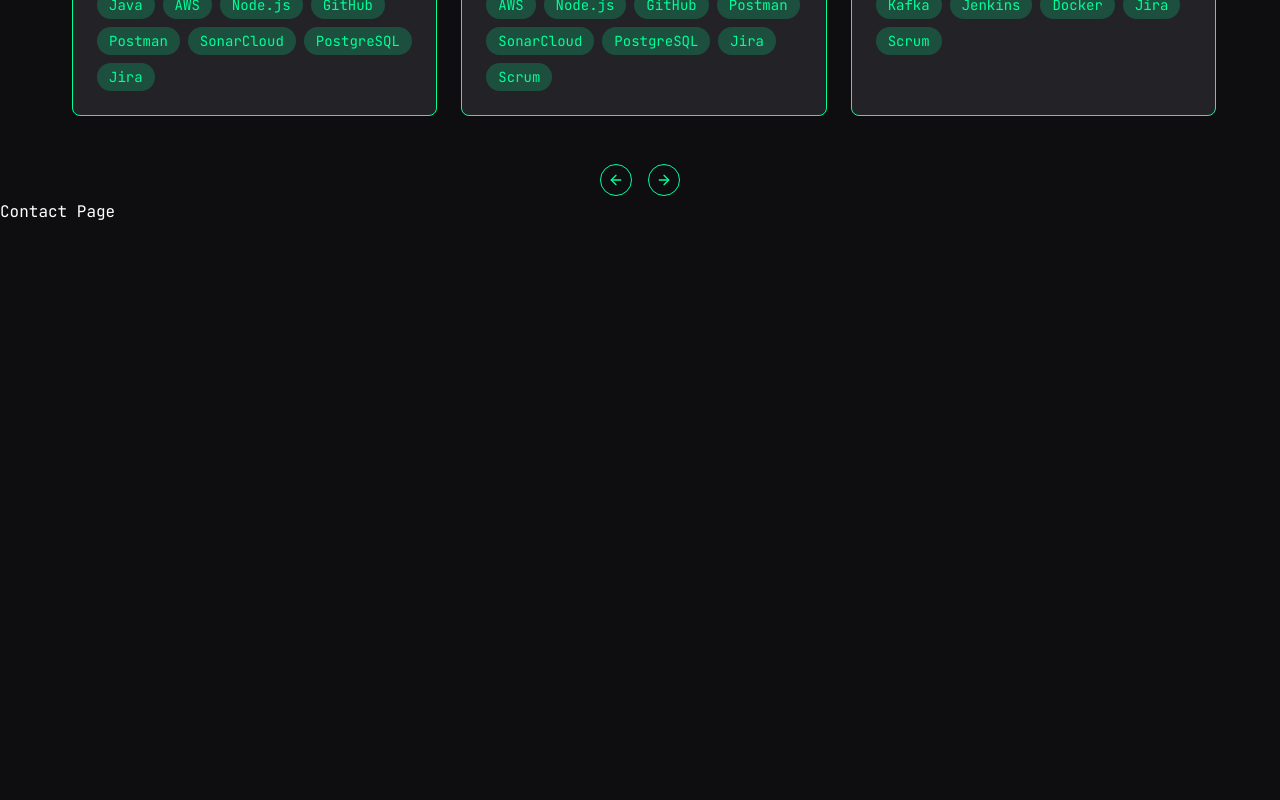
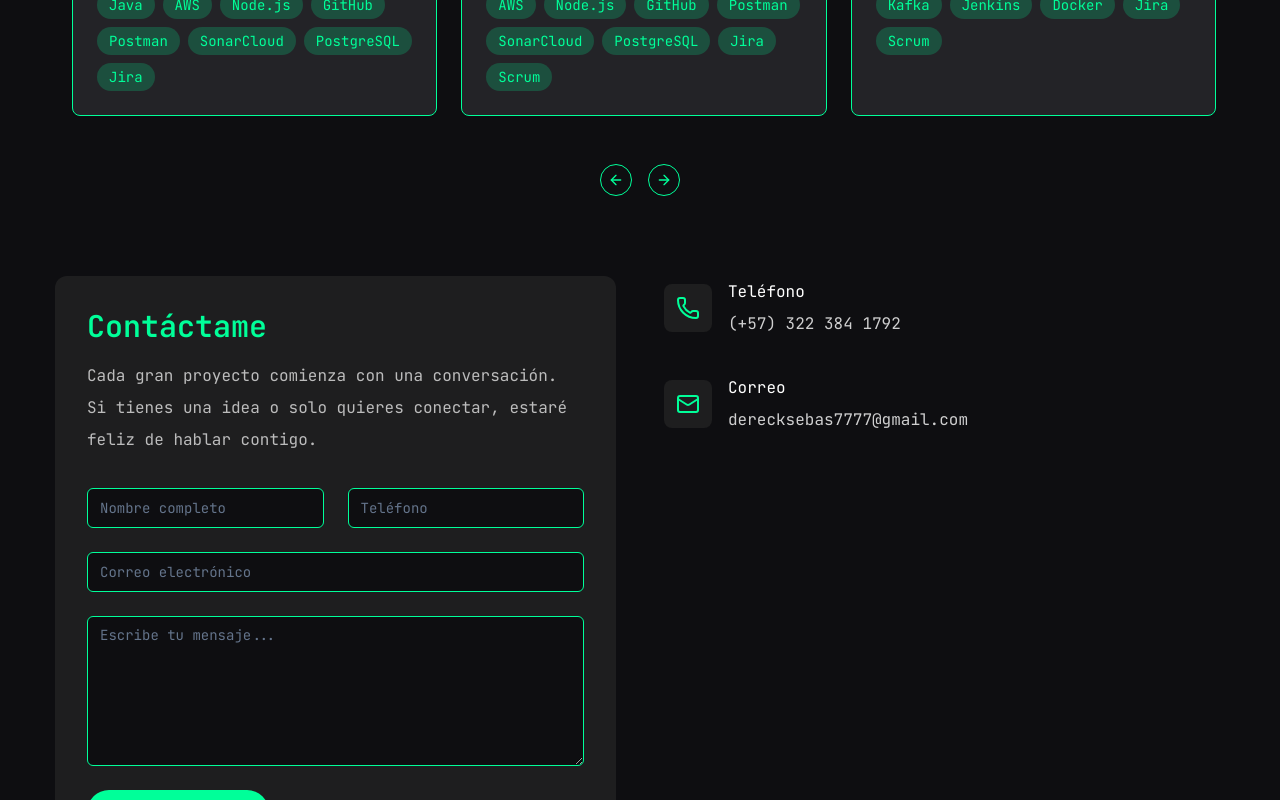
Before and after one commit to DerkDevil/portfolio, a Next.js app: page / in a window 1280 px wide. Shown: the part 2000-2800 px from the top of the page. Before the commit the page ends 2228 px from the top, so only its background shows below. Built offline with nearby package versions, Linux system fonts and the light colour scheme.

Commit message:
Add select component and add contact section

```diff
--- a/app/page.js
+++ b/app/page.js
@@ -2,8 +2,8 @@
 import { useContext } from 'react';
 import { ScrollContext } from '../components/ScrollManager';
 import ContactSection from "../components/sections/ContactSection";
-import WorkSection from "../components/sections/WorkComponent"
-import SkillsSection from "../components/sections/SkillsComponent";
+import WorkSection from "../components/sections/WorkSection"
+import SkillsSection from "../components/sections/SkillsSection";
 import HomeSection from "../components/sections/HomeSection";
 
 const Home = () => {
--- a/components/sections/ContactSection.jsx
+++ b/components/sections/ContactSection.jsx
@@ -1,7 +1,115 @@
+"use client";
+
+import { useRef, useState } from "react";
+import emailjs from "@emailjs/browser";
+import { Mail, Phone } from "lucide-react";
+import { Input } from "@/components/ui/input";
+import { Textarea } from "@/components/ui/textarea";
+import { Button } from "@/components/ui/button";
+
 const ContactSection = () => {
+  const formRef = useRef(null);
+  const [status, setStatus] = useState("");
+
+  const sendEmail = (e) => {
+    e.preventDefault();
+    setStatus("Enviando...");
+
+    const timeInput = formRef.current.querySelector("input[name='time']");
+    if (timeInput) {
+      timeInput.value = new Date().toLocaleString();
+    }
+
+    emailjs
+      .sendForm(
+        "service_3jo7let",
+        "template_dqu6055",
+        formRef.current,
+        "9mRqa_a37dbSJ7wGT"
+      )
+      .then(
+        () => {
+          setStatus("¡Mensaje enviado con éxito!");
+          e.target.reset();
+        },
+        () => {
+          setStatus("Hubo un error. Inténtalo nuevamente.");
+        }
+      );
+  };
+
   return (
-    <div>Contact Page</div>
-  )
-}
+    <section className="min-h-screen py-20 px-4 xl:px-0 bg-background text-white">
+      <div className="container mx-auto grid xl:grid-cols-2 gap-12">
+        <div className="bg-[#1e1e1f] p-8 rounded-xl">
+          <h2 className="text-accent text-3xl font-semibold mb-4">Contáctame</h2>
+          <p className="text-white/70 mb-8">
+            Cada gran proyecto comienza con una conversación. Si tienes una idea o solo quieres conectar, estaré feliz de hablar contigo.
+          </p>
 
-export default ContactSection
+          <form ref={formRef} onSubmit={sendEmail} className="space-y-6">
+            <div className="grid grid-cols-1 md:grid-cols-2 gap-6">
+              <Input
+                className="bg-primary text-white border-accent focus:outline-none focus:ring-0 autofill:bg-primary autofill:text-white"
+                name="name"
+                placeholder="Nombre completo"
+                required
+              />
+              <Input
+                className="bg-primary text-white border-accent focus:outline-none focus:ring-0 autofill:bg-primary autofill:text-white"
+                name="phone"
+                placeholder="Teléfono"
+              />
+              <Input
+                className="bg-primary text-white md:col-span-2 border-accent focus:outline-none focus:ring-0 autofill:bg-primary autofill:text-white"
+                name="email"
+                type="email"
+                placeholder="Correo electrónico"
+                required
+              />
+            </div>
+
+            <Textarea
+              name="message"
+              placeholder="Escribe tu mensaje..."
+              className="min-h-[150px] bg-primary text-white border-accent"
+              required
+            />
+
+            {/* Campo oculto para enviar la hora */}
+            <input type="hidden" name="time" />
+
+            <Button type="submit" className="bg-accent text-black hover:bg-accent/80">
+              Enviar mensaje
+            </Button>
+
+            {status && <p className="text-white/70 text-sm pt-2">{status}</p>}
+          </form>
+        </div>
+
+        <div className="flex flex-col gap-8 text-white/80">
+          <div className="flex items-center gap-4">
+            <div className="p-3 bg-[#1e1e1f] rounded-lg">
+              <Phone className="text-accent" />
+            </div>
+            <div>
+              <p className="text-white">Teléfono</p>
+              <p>(+57) 322 384 1792</p>
+            </div>
+          </div>
+          <div className="flex items-center gap-4">
+            <div className="p-3 bg-[#1e1e1f] rounded-lg">
+              <Mail className="text-accent" />
+            </div>
+            <div>
+              <p className="text-white">Correo</p>
+              <p>derecksebas7777@gmail.com</p>
+            </div>
+          </div>
+        </div>
+      </div>
+    </section>
+  );
+};
+
+export default ContactSection;
--- a/components/sections/SkillsComponent.jsx
+++ b/components/sections/SkillsSection.jsx
@@ -1,14 +1,13 @@
 "use client";
 
 import { useState, useEffect } from "react";
-import { motion } from "framer-motion";
 import { useInView } from "react-intersection-observer";
 import { skillsSections } from "@/app/data/skillsData";
 import SkillTabContent from "@/components/SkillTabContent";
 import { Tabs, TabsContent, TabsList, TabsTrigger } from "@/components/ui/tabs";
 import { Accordion, AccordionContent, AccordionItem, AccordionTrigger } from "@/components/ui/accordion";
 
-const SkillsComponent = () => {
+const SkillsSection = () => {
   const [isMobile, setIsMobile] = useState(false);
   const { ref, inView } = useInView({ triggerOnce: true });
 
@@ -77,4 +76,4 @@
   );
 };
 
-export default SkillsComponent;
+export default SkillsSection;
--- a/components/sections/WorkComponent.jsx
+++ b/components/sections/WorkSection.jsx
@@ -70,7 +70,7 @@
 ];
 
 
-const WorkComponent = () => {
+const WorkSection = () => {
   return (
     <section className="min-h-[85vh] flex items-center justify-center pt-5 xl:pt-10 px-4">
       <div className="container mx-auto">
@@ -139,4 +139,4 @@
   );
 };
 
-export default WorkComponent;
+export default WorkSection;
--- a/components/ui/input.jsx
+++ b/components/ui/input.jsx
@@ -7,7 +7,7 @@
     (<input
       type={type}
       className={cn(
-        "flex h-10 w-full rounded-md border border-slate-200 bg-white px-3 py-2 text-base ring-offset-white file:border-0 file:bg-transparent file:text-sm file:font-medium file:text-slate-950 placeholder:text-slate-500 focus-visible:outline-none focus-visible:ring-2 focus-visible:ring-slate-950 focus-visible:ring-offset-2 disabled:cursor-not-allowed disabled:opacity-50 md:text-sm dark:border-slate-800 dark:bg-slate-950 dark:ring-offset-slate-950 dark:file:text-slate-50 dark:placeholder:text-slate-400 dark:focus-visible:ring-slate-300",
+        "flex h-10 w-full rounded-md border border-slate-200 bg-white px-3 py-2 text-base ring-offset-accent file:border-0 file:bg-transparent file:text-sm file:font-medium file:text-slate-950 placeholder:text-slate-500 focus-visible:outline-none focus-visible:ring-2 focus-visible:ring-slate-950 focus-visible:ring-offset-2 disabled:cursor-not-allowed disabled:opacity-50 md:text-sm dark:border-slate-800 dark:bg-slate-950 dark:ring-offset-slate-950 dark:file:text-slate-50 dark:placeholder:text-slate-400 dark:focus-visible:ring-slate-300",
         className
       )}
       ref={ref}
--- a/components/ui/textarea.jsx
+++ b/components/ui/textarea.jsx
@@ -6,7 +6,7 @@
   return (
     (<textarea
       className={cn(
-        "flex min-h-[80px] w-full rounded-md border border-slate-200 bg-white px-3 py-2 text-base ring-offset-white placeholder:text-slate-500 focus-visible:outline-none focus-visible:ring-2 focus-visible:ring-slate-950 focus-visible:ring-offset-2 disabled:cursor-not-allowed disabled:opacity-50 md:text-sm dark:border-slate-800 dark:bg-slate-950 dark:ring-offset-slate-950 dark:placeholder:text-slate-400 dark:focus-visible:ring-slate-300",
+        "flex min-h-[80px] w-full rounded-md border border-slate-200 bg-primary px-3 py-2 text-base ring-offset-accent placeholder:text-slate-500 focus-visible:outline-none focus-visible:ring-2 focus-visible:ring-slate-950 focus-visible:ring-offset-2 disabled:cursor-not-allowed disabled:opacity-50 md:text-sm dark:border-slate-800 dark:bg-slate-950 dark:ring-offset-slate-950 dark:placeholder:text-slate-400 dark:focus-visible:ring-slate-300",
         className
       )}
       ref={ref}
--- a/package.json
+++ b/package.json
@@ -9,10 +9,11 @@
     "lint": "next lint --turbopack"
   },
   "dependencies": {
+    "@emailjs/browser": "^4.4.1",
     "@radix-ui/react-accordion": "^1.2.4",
     "@radix-ui/react-dialog": "^1.1.4",
     "@radix-ui/react-scroll-area": "^1.2.2",
-    "@radix-ui/react-select": "^2.1.4",
+    "@radix-ui/react-select": "^2.1.7",
     "@radix-ui/react-slot": "^1.2.0",
     "@radix-ui/react-tabs": "^1.1.2",
     "@radix-ui/react-tooltip": "^1.1.6",
```
Also changed, not shown: components/ui/select.jsx (added, +122 -0 lines), 1 other file (tests, documents, lock files or other folders).
